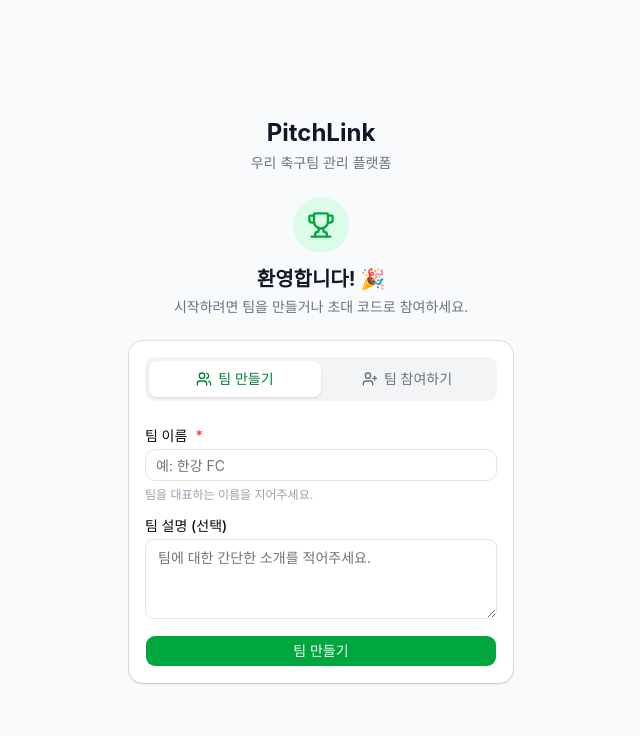
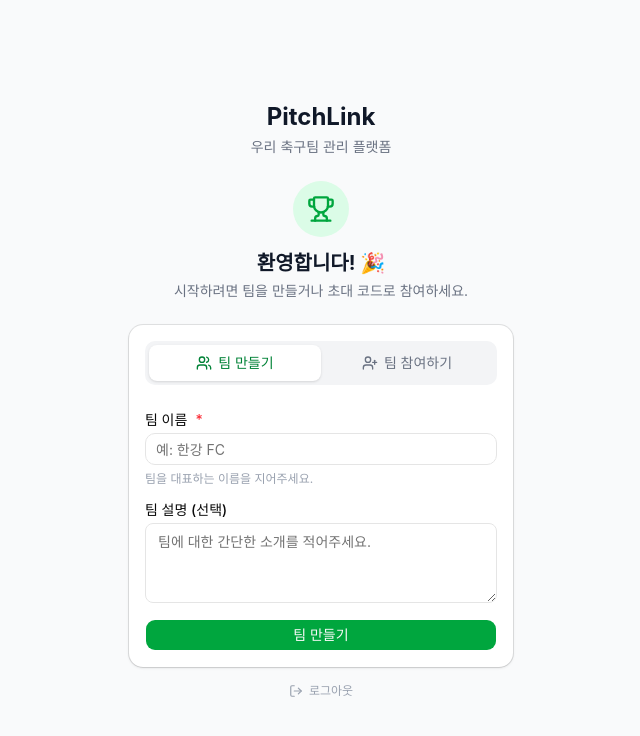
Before and after one commit to qusalsdn/pitchlink, a Next.js app: page /onboarding in a window 1280 px wide. Shown: the top 736 px of the page, without its empty margins (319-959 px from the left). Built offline with nearby package versions, Linux system fonts and the light colour scheme.

Commit message:
온보딩 페이지에 로그아웃 기능 추가

```diff
--- a/app/onboarding/page.tsx
+++ b/app/onboarding/page.tsx
@@ -1,10 +1,12 @@
 "use client";
 
 import { useState } from "react";
+import { useRouter } from "next/navigation";
 import { useForm } from "react-hook-form";
 import { zodResolver } from "@hookform/resolvers/zod";
 import { z } from "zod";
 import { createTeamOnboarding, joinTeamByCode } from "./actions";
+import { createClient } from "@/lib/supabase/client";
 import { Button } from "@/components/ui/button";
 import { Card, CardContent, CardHeader, CardTitle } from "@/components/ui/card";
 import { Input } from "@/components/ui/input";
@@ -12,7 +14,7 @@ import { Label } from "@/components/ui/label";
 import { Textarea } from "@/components/ui/textarea";
 import { Alert, AlertDescription } from "@/components/ui/alert";
 import { Logo } from "@/components/Logo";
-import { Users, UserPlus, Loader2, Trophy } from "lucide-react";
+import { Users, UserPlus, Loader2, Trophy, LogOut } from "lucide-react";
 
 // 팀 생성 스키마
 const createTeamSchema = z.object({
@@ -31,9 +33,19 @@ type JoinTeamFormData = z.infer<typeof joinTeamSchema>;
 type Tab = "create" | "join";
 
 export default function OnboardingPage() {
+  const router = useRouter();
   const [activeTab, setActiveTab] = useState<Tab>("create");
   const [serverError, setServerError] = useState<string | null>(null);
   const [isPending, setIsPending] = useState(false);
+  const [isSigningOut, setIsSigningOut] = useState(false);
+
+  // 로그아웃 핸들러
+  const handleSignOut = async () => {
+    setIsSigningOut(true);
+    const supabase = createClient();
+    await supabase.auth.signOut();
+    router.push("/login");
+  };
 
   // 팀 생성 폼
   const createForm = useForm<CreateTeamFormData>({
@@ -109,8 +121,7 @@ export default function OnboardingPage() {
                   activeTab === "create" ? "bg-white text-green-700 shadow-sm" : "text-gray-500 hover:text-gray-700"
                 }`}
               >
-                <Users className="h-4 w-4" />
-                팀 만들기
+                <Users className="h-4 w-4" />팀 만들기
               </button>
               <button
                 type="button"
@@ -119,8 +130,7 @@ export default function OnboardingPage() {
                   activeTab === "join" ? "bg-white text-green-700 shadow-sm" : "text-gray-500 hover:text-gray-700"
                 }`}
               >
-                <UserPlus className="h-4 w-4" />
-                팀 참여하기
+                <UserPlus className="h-4 w-4" />팀 참여하기
               </button>
             </div>
           </CardHeader>
@@ -219,6 +229,15 @@ export default function OnboardingPage() {
             )}
           </CardContent>
         </Card>
+        <button
+          type="button"
+          onClick={handleSignOut}
+          disabled={isSigningOut}
+          className="mt-4 mx-auto flex items-center gap-1.5 text-xs text-gray-400 hover:text-gray-600 disabled:opacity-50 transition-colors"
+        >
+          {isSigningOut ? <Loader2 className="h-3.5 w-3.5 animate-spin" /> : <LogOut className="h-3.5 w-3.5" />}
+          로그아웃
+        </button>
       </div>
     </div>
   );
```
